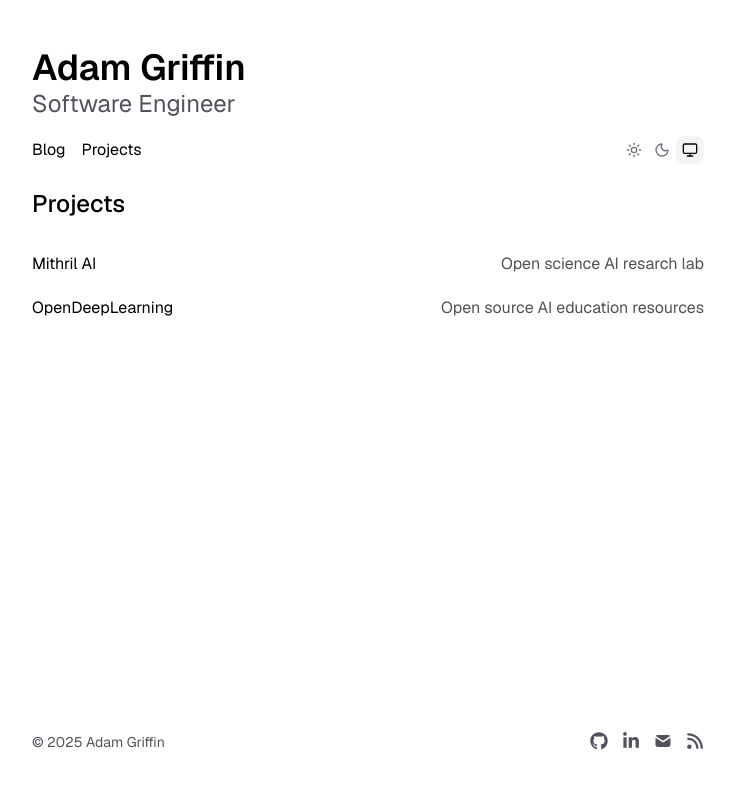
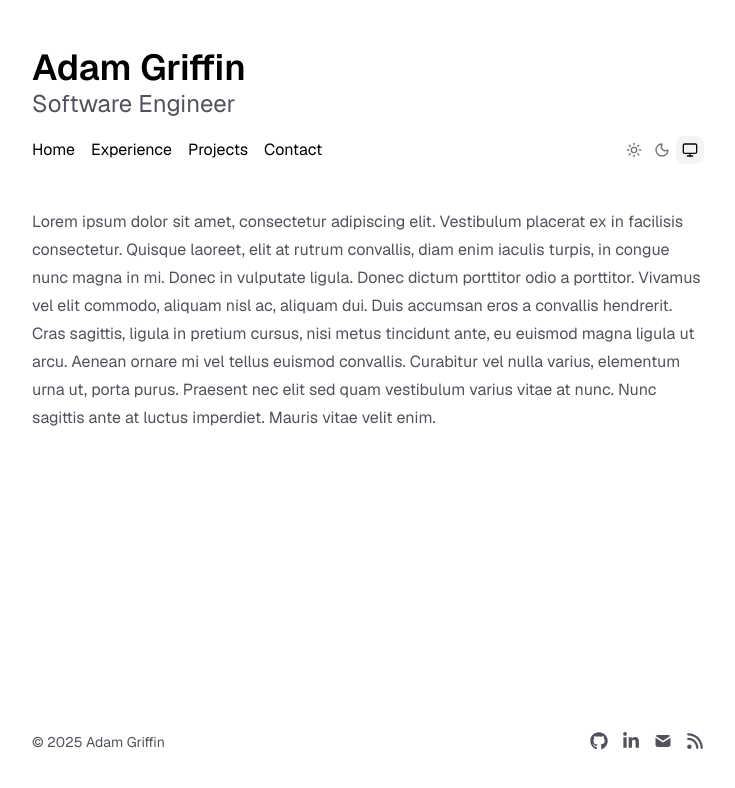
Before and after one commit to adamwgriffin/portfolio, a Next.js app: page /projects in a window 1280 px wide. Shown: the top 788 px of the page, without its empty margins (272-1007 px from the left). Built offline with nearby package versions, Linux system fonts and the light colour scheme.

Commit message:
Added additional pages

```diff
--- /dev/null
+++ b/app/contact/page.tsx
@@ -0,0 +1,22 @@
+import type { Metadata } from "next";
+
+export const metadata: Metadata = {
+  title: "Contact",
+  description: "Contact Adam Griffin"
+};
+
+export default function Page() {
+  return (
+    <section
+      className="prose prose-p:text-zinc-600 dark:prose-p:dark:text-zinc-300"
+    >
+      <p>
+        Lorem ipsum dolor sit amet, consectetur adipiscing elit. Nunc ac elit
+        tempus, suscipit eros a, gravida metus. Sed ac congue dui. Vivamus
+        consectetur consectetur posuere. Morbi rhoncus odio diam. Sed ultricies
+        risus risus, id vulputate purus luctus in. Donec ut molestie odio, vitae
+        ultricies enim.
+      </p>
+    </section>
+  );
+}
--- /dev/null
+++ b/app/experience/page.tsx
@@ -0,0 +1,24 @@
+import type { Metadata } from "next";
+
+export const metadata: Metadata = {
+  title: "Experience",
+  description: "Adam Griffin's Experience"
+};
+
+export default function Page() {
+  return (
+    <section
+      className="prose prose-p:text-zinc-600 dark:prose-p:dark:text-zinc-300"
+    >
+      <p>
+        In tempus volutpat iaculis. Donec felis turpis, dictum hendrerit mollis
+        in, mollis non mi. Quisque ut lacus a sem ultrices dignissim. Ut
+        malesuada purus in purus eleifend, et laoreet arcu varius. Mauris
+        aliquet cursus magna, sit amet venenatis ex malesuada egestas. Quisque
+        pharetra euismod nisl ut semper. Donec porttitor mattis augue, et
+        posuere ligula ornare a. Suspendisse leo mi, mollis cursus tempus sit
+        amet, lobortis ut quam. Curabitur sit amet dui augue.
+      </p>
+    </section>
+  );
+}
--- a/app/page.tsx
+++ b/app/page.tsx
@@ -2,7 +2,7 @@ import Image from "next/image";
 
 export default function Page() {
   return (
-    <section className="grow">
+    <section>
       <Image
         src="/adam-1-transparent.png"
         alt="Photo of Adam Griffin"
--- a/app/projects/page.tsx
+++ b/app/projects/page.tsx
@@ -1,59 +1,27 @@
-import Link from "next/link";
 import type { Metadata } from "next";
 
 export const metadata: Metadata = {
   title: "Projects",
-  description: "Nextfolio Projects"
+  description: "Adam Griffin's Projects"
 };
-
-export type Project = {
-  title: string;
-  year: number;
-  description: string;
-  url: string;
-};
-
-export const projects: Project[] = [
-  {
-    title: "Mithril AI",
-    year: 2024,
-    description: "Open science AI resarch lab",
-    url: "https://github.com/mithrilai"
-  },
-  {
-    title: "OpenDeepLearning",
-    year: 2023,
-    description: "Open source AI education resources",
-    url: "https://opendeeplearning.xyz/"
-  }
-];
 
 export default function Projects() {
   return (
-    <section>
-      <h1 className="mb-8 text-2xl font-medium">Projects</h1>
-      <div>
-        {projects.map((project, index) => (
-          <Link
-            key={index}
-            href={project.url}
-            className="flex flex-col space-y-1 mb-5 transition-opacity
-              duration-200 hover:opacity-80"
-            target="_blank"
-            rel="noopener noreferrer"
-          >
-            <div
-              className="w-full flex flex-col sm:flex-row justify-between
-                items-start sm:items-center space-y-1 sm:space-y-0 sm:space-x-2"
-            >
-              <h2 className="text-black dark:text-white">{project.title}</h2>
-              <p className="text-neutral-600 dark:text-neutral-400">
-                {project.description}
-              </p>
-            </div>
-          </Link>
-        ))}
-      </div>
+    <section
+      className="prose prose-p:text-zinc-600 dark:prose-p:dark:text-zinc-300"
+    >
+      <p>
+        Lorem ipsum dolor sit amet, consectetur adipiscing elit. Vestibulum
+        placerat ex in facilisis consectetur. Quisque laoreet, elit at rutrum
+        convallis, diam enim iaculis turpis, in congue nunc magna in mi. Donec
+        in vulputate ligula. Donec dictum porttitor odio a porttitor. Vivamus
+        vel elit commodo, aliquam nisl ac, aliquam dui. Duis accumsan eros a
+        convallis hendrerit. Cras sagittis, ligula in pretium cursus, nisi metus
+        tincidunt ante, eu euismod magna ligula ut arcu. Aenean ornare mi vel
+        tellus euismod convallis. Curabitur vel nulla varius, elementum urna ut,
+        porta purus. Praesent nec elit sed quam vestibulum varius vitae at nunc.
+        Nunc sagittis ante at luctus imperdiet. Mauris vitae velit enim.
+      </p>
     </section>
   );
 }
--- a/components/Header.tsx
+++ b/components/Header.tsx
@@ -2,8 +2,10 @@ import Link from "next/link";
 import { ThemeSwitch } from "./ThemeSwitch";
 
 const navItems = {
-  "/blog": { name: "Blog" },
-  "/projects": { name: "Projects" }
+  "/": { name: "Home" },
+  "/experience": { name: "Experience" },
+  "/projects": { name: "Projects" },
+  "/contact": { name: "Contact" }
 };
 
 export function Header() {
```
